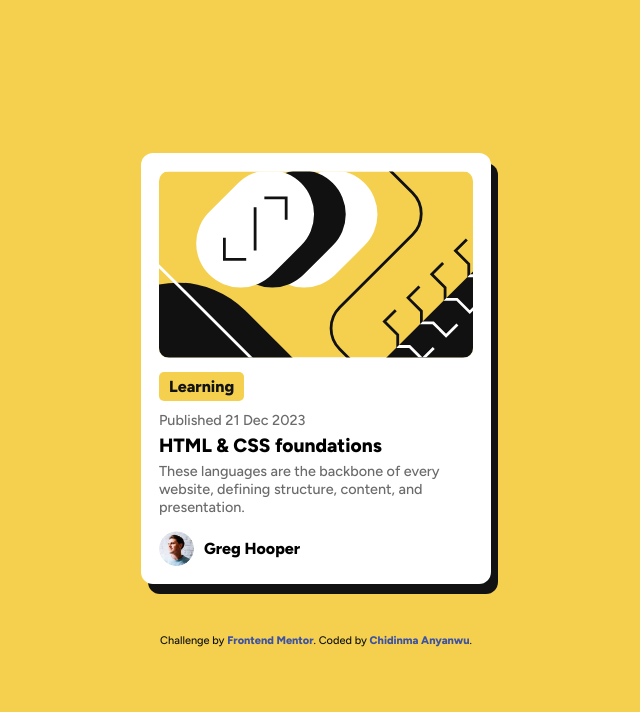
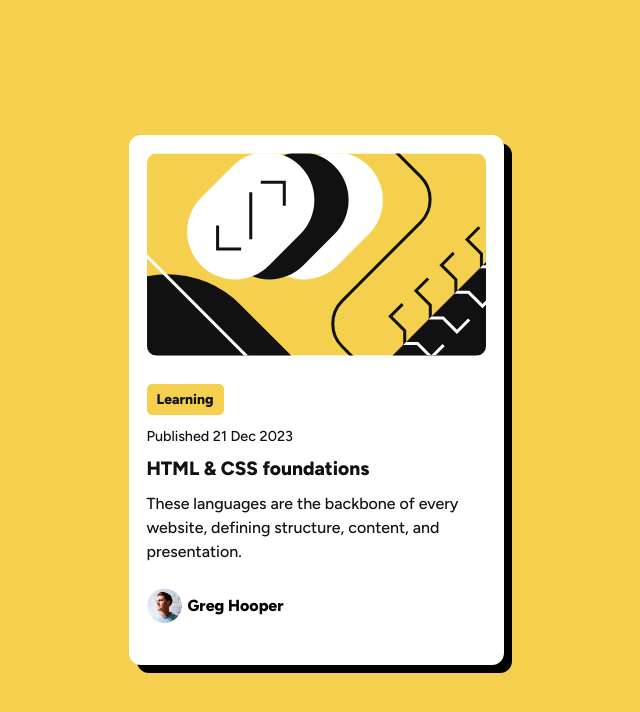
Before and after one commit to Dinma-Faith/blog-preview-card-main, a plain HTML site: page index.html in a window 1280 px wide. Shown: the whole page, without its empty margins (324-964 px from the left). Drawn offline with Linux system fonts and the light colour scheme.

Commit message:
Implement changes based on review

```diff
--- a/index.html
+++ b/index.html
@@ -16,38 +16,38 @@
       href="https://fonts.googleapis.com/css2?family=Figtree:wght@500;800&display=swap"
       rel="stylesheet" />
 
-    <title>Frontend Mentor | Blog preview card</title>
+    <title>Blog preview card</title>
   </head>
   <body>
-    <div class="card-container">
-      <div class="card-back"></div>
-      <div class="card-front">
+    <main class="card-container">
+      <div class="card">
         <img
           src="./assets/images/illustration-article.svg"
           alt="yellow-design-preview" />
         <span class="text"> Learning </span>
         <div class="card-content">
-          <p>Published 21 Dec 2023</p>
-          <h2 class="header">HTML & CSS foundations</h2>
-          <p>
+          <p class="first-paragraph">Published 21 Dec 2023</p>
+          <h1 class="header">HTML & CSS foundations</h1>
+          <p class="sec-paragraph">
             These languages are the backbone of every website, defining
             structure, content, and presentation.
           </p>
         </div>
-        <div class="card-author">
+
+        <footer class="card-author">
           <img
             src="./assets/images/image-avatar.webp "
             alt="Greg-Hooper-avatar-img" />
           <p><strong>Greg Hooper</strong></p>
-        </div>
+        </footer>
       </div>
-    </div>
+    </main>
 
-    <div class="attribution">
+    <!-- <div class="attribution">
       Challenge by
       <a href="https://www.frontendmentor.io?ref=challenge" target="_blank"
         >Frontend Mentor</a
       >. Coded by <a href="https://github.com/Dinma-Faith">Chidinma Anyanwu</a>.
-    </div>
+    </div> -->
   </body>
 </html>
--- a/style.css
+++ b/style.css
@@ -1,14 +1,7 @@
-* {
-  margin: 0;
-  padding: 0;
-  box-sizing: border-box;
-  font-family: var(--font-family);
-}
-
 :root {
   /* Text Colors */
-  --text-primary: hsl(0, 0%, 42%); /* Gray */
-  --text-secondary: hsl(0, 0%, 7%); /* Black */
+  --text-primary: hsl(0, 0%, 42%); /* Gray, #6b6b6b */
+  --text-secondary: hsl(0, 0%, 7%); /* Black , #111111*/
 
   /* Background Colors */
   --bg-primary: hsl(47, 88%, 63%); /* Yellow */
@@ -19,8 +12,15 @@
   --font-size-paragraph: 16px;
 
   /* Hover */
-  --border-color: hsl(0, 0%, 7%);
+  --border-color: hsl(0, 0%, 7%) ;
   --text-hover-color: hsl(47, 88%, 63%);
+}
+
+* {
+  margin: 0;
+  padding: 0;
+  box-sizing: border-box;
+  font-family: var(--font-family);
 }
 
 body {
@@ -31,44 +31,19 @@ body {
   height: 100vh;
   background-color: var(--bg-primary);
   position: relative;
+  font-family: var(--font-family);
 }
 
 .card-container {
-  position: relative;
   display: flex;
   justify-content: center;
   align-items: center;
-}
-
-.card-back {
-  position: absolute;
-  width: min(350px, 90%);
-  height: 100%;
-  background: var(--border-color);
-  border-radius: 12px;
-  top: 10px;
-  right: 23%;
-  transition: transform 0.3s ease-in-out;
-}
-
-.card-front {
   background: var(--bg-secondary);
-  max-width: min(350px, 90%);
+  max-width: min(375px, 90%);
   padding: var(--font-size-paragraph);
   border-radius: 12px;
   border: 2px solid transparent;
-  transition: transform 0.3s ease-in-out, border 0.3s ease-in-out;
-  position: relative;
-}
-
-.card-container:hover .card-back,
-.card-container:hover:active .card-back {
-  transform: translate(5px);
-}
-
-.card-back:hover,
-.card-back:active {
-  transform: scale(1.05);
+  box-shadow: 8px 8px 0px 0px rgba(0, 0, 0, 1);
 }
 
 .card-container img {
@@ -80,20 +55,32 @@ body {
   display: inline-block;
   background: var(--bg-primary);
   color: var(--text-secondary);
-  font-weight: 800;
   padding: 5px 10px;
   border-radius: 5px;
-  margin-top: 10px;
+  margin: 1.5rem 0 0.75rem 0;
+
+  font-size: 0.875rem;
+font-weight: bold;
+line-height: 1.5;
+
 }
 
-.card-content {
-  margin-top: 10px;
+.card-content .first-paragraph {
+  margin-bottom: 12px;
+  color: var(--text-secondary);
+}
+
+.card-content .sec-paragraph {
+  font-size: 1rem;
+  line-height: 1.5;
+color: var(--text-secondary);
 }
 
 .header {
   font-size: 1.2rem;
+  color: var(--text-secondary);
   font-weight: 800;
-  margin-top: 5px;
+  margin-bottom: 12px;
 }
 
 .header:hover,
@@ -106,14 +93,13 @@ body {
   font-size: 0.9rem;
   font-weight: 500;
   color: var(--text-primary);
-  margin-top: 5px;
 }
 
 .card-author {
   display: flex;
   align-items: center;
-  gap: 10px;
-  margin-top: 15px;
+  gap: 6px;
+  margin: 1.5rem 0;
 }
 
 .card-author img {
@@ -123,7 +109,6 @@ body {
 }
 
 .attribution {
-  margin-top: 50px;
   font-size: 11px;
   text-align: center;
   color: var(--text-secondary);
```
